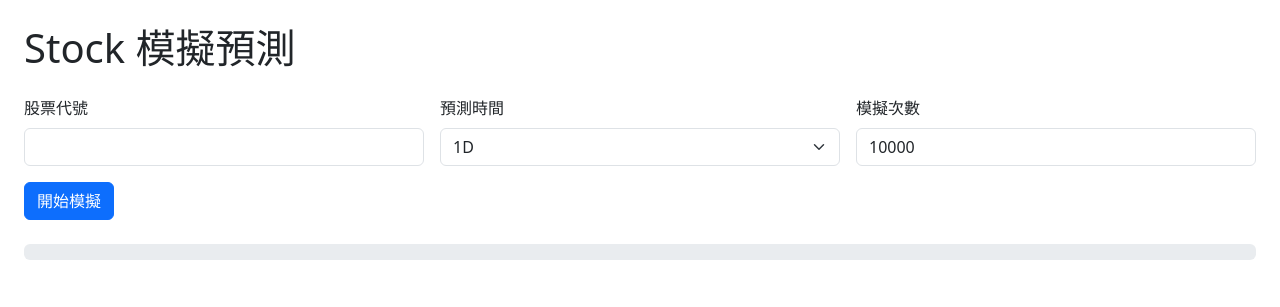
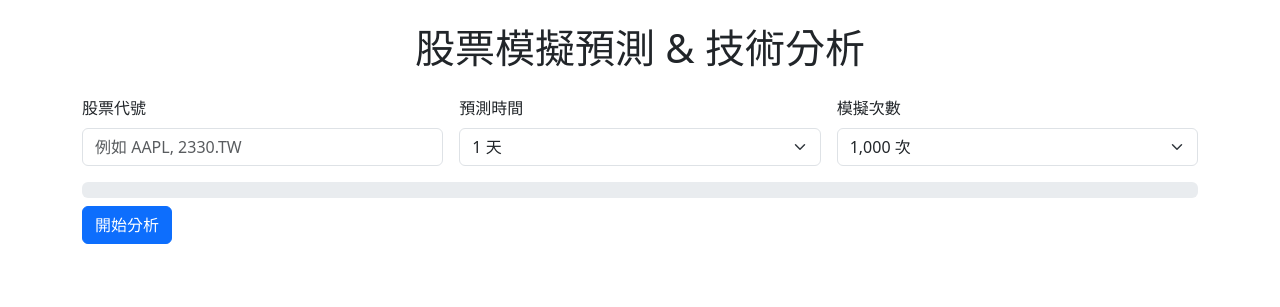
Before and after one commit to stone901016/stock-sim-render3, a Flask app: page / in a window 1280 px wide. Shown: the top 307 px of the page. Run offline with Flask 3, Linux system fonts and the light colour scheme.

Commit message:
Update index.html

```diff
--- a/templates/index.html
+++ b/templates/index.html
@@ -1,96 +1,95 @@
-<!doctype html>
+<!-- index.html -->
+<!DOCTYPE html>
 <html lang="zh-Hant">
 <head>
-  <meta charset="utf-8">
-  <title>Stock 模擬預測</title>
-  <link href="https://cdn.jsdelivr.net/npm/bootstrap@5.3.0/dist/css/bootstrap.min.css" rel="stylesheet">
-  <script src="https://cdn.jsdelivr.net/npm/chart.js"></script>
+  <meta charset="UTF-8"/>
+  <meta name="viewport" content="width=device-width, initial-scale=1.0"/>
+  <title>股票模擬預測 + 技術分析</title>
+  <link href="https://cdn.jsdelivr.net/npm/bootstrap@5.3.2/dist/css/bootstrap.min.css" rel="stylesheet"/>
 </head>
-<body class="p-4">
-
-  <h1 class="mb-4">Stock 模擬預測</h1>
-
+<body class="container py-4">
+  <h1 class="mb-4 text-center">股票模擬預測 & 技術分析</h1>
   <form id="simForm" class="row g-3 mb-4">
     <div class="col-md-4">
       <label for="symbol" class="form-label">股票代號</label>
-      <input list="symbols" id="symbol" class="form-control" required>
-      <datalist id="symbols">
-        <option value="AAPL"><option value="MSFT"><option value="GOOGL">
+      <input list="symbolList" id="symbol" class="form-control" placeholder="例如 AAPL, 2330.TW" required/>
+      <datalist id="symbolList">
+        <option value="AAPL"><option value="MSFT"><option value="GOOGL"><option value="2330.TW"><option value="0050.TW">
       </datalist>
     </div>
     <div class="col-md-4">
       <label for="horizon" class="form-label">預測時間</label>
       <select id="horizon" class="form-select">
-        <option>1D</option><option>1W</option><option>1M</option>
-        <option>3M</option><option>6M</option><option>1Y</option>
+        <option value="1D">1 天</option><option value="1W">1 週</option><option value="1M">1 個月</option>
+        <option value="3M">3 個月</option><option value="6M">半年</option><option value="1Y">1 年</option>
+        <option value="2Y">2 年</option><option value="5Y">5 年</option><option value="10Y">10 年</option>
       </select>
     </div>
     <div class="col-md-4">
       <label for="simulations" class="form-label">模擬次數</label>
-      <input type="number" id="simulations" class="form-control" value="10000" min="100" max="100000">
+      <select id="simulations" class="form-select">
+        <option value="1000">1,000 次</option><option value="10000">10,000 次</option><option value="100000">100,000 次</option>
+      </select>
     </div>
     <div class="col-12">
-      <button type="submit" class="btn btn-primary">開始模擬</button>
+      <div class="progress mb-2">
+        <div id="progBar" class="progress-bar" role="progressbar" style="width:0%">0%</div>
+      </div>
+      <button type="submit" class="btn btn-primary">開始分析</button>
     </div>
   </form>
 
-  <div class="progress mb-4">
-    <div id="progBar" class="progress-bar" role="progressbar" style="width: 0%;">資料下載中，請稍後…</div>
+  <div id="resultSection" style="display:none">
+    <div id="plotContainer" class="mb-4 text-center"></div>
+    <canvas id="histChart" height="200" class="mb-4"></canvas>
+    <div>
+      <h5>研究員觀點</h5>
+      <div id="researchCommentary"></div>
+    </div>
   </div>
 
-  <div id="resultSection" style="display:none;">
-    <h2>模擬結果</h2>
-    <div id="plotContainer" class="mb-4"></div>
-    <canvas id="histChart" height="100"></canvas>
-    <div id="researchCommentary" class="mt-4"></div>
-  </div>
-
+  <script src="https://cdn.jsdelivr.net/npm/chart.js@4.4.1/dist/chart.umd.min.js"></script>
   <script>
     let histChart;
+    let startTime, currentPct = 0;
 
     document.getElementById('simForm').addEventListener('submit', e => {
       e.preventDefault();
+      // 隱藏結果、重設進度條
       document.getElementById('resultSection').style.display = 'none';
       document.getElementById('plotContainer').innerHTML = '';
       const bar = document.getElementById('progBar');
-      bar.style.width = '0%';
-      bar.innerText = '資料下載中，請稍後…';
+      bar.style.width = '0%'; bar.innerText = '0%';
+
+      startTime = Date.now();
+      currentPct = 0;
 
       const sym = document.getElementById('symbol').value;
       const hor = document.getElementById('horizon').value;
       const sim = document.getElementById('simulations').value;
-
       const es = new EventSource(`/api/stock_stream?symbol=${sym}&horizon=${hor}&simulations=${sim}`);
 
       es.onmessage = e => {
         const raw = e.data.trim();
-        if (/^\d+$/.test(raw)) {
-          const pct = parseInt(raw);
-          bar.style.width = `${pct}%`;
-          bar.innerText = `${pct}%`;
-        } else {
-          bar.style.width = '100%';
-          bar.innerText = '100% (完成)';
+        if (raw.startsWith('{')) {
+          // 完成，顯示結果
+          bar.style.width = '100%'; bar.innerText = '資料下載中，請稍候...';
+          const d = JSON.parse(raw);
           es.close();
           document.getElementById('resultSection').style.display = 'block';
-          const d = JSON.parse(raw);
-
-          // 走勢圖
+          // 預測走勢圖
           const img = document.createElement('img');
-          img.src = d.plot_img;
-          img.className = 'img-fluid mb-4';
+          img.src = d.plot_img; img.className = 'img-fluid';
           document.getElementById('plotContainer').appendChild(img);
-
-          // 次數分佈圖
+          // 終值分布圖
           const finals = d.hist_data;
           const bins = 50;
           const min = Math.min(...finals), max = Math.max(...finals), step = (max - min) / bins;
           const counts = Array(bins).fill(0);
-          finals.forEach(v => counts[Math.min(Math.floor((v - min) / step), bins-1)]++);
+          finals.forEach(v => counts[Math.min(Math.floor((v - min) / step), bins - 1)]++);
           const labels = counts.map((_, i) => `${(min + i*step).toFixed(0)}~${(min + (i+1)*step).toFixed(0)}`);
           if (histChart) histChart.destroy();
-          const ctx = document.getElementById('histChart').getContext('2d');
-          histChart = new Chart(ctx, {
+          histChart = new Chart(document.getElementById('histChart'), {
             type: 'bar',
             data: { labels, datasets: [{ label: '次數', data: counts }] },
             options: {
@@ -101,13 +100,19 @@
               plugins: { legend: { display: false } }
             }
           });
-
           // 研究員觀點
           document.getElementById('researchCommentary').innerHTML = d.commentary_html;
+        } else {
+          // 更新進度條，不顯示剩餘秒數
+          const pct = parseInt(raw);
+          if (pct > currentPct && pct < 100) {
+            currentPct = pct;
+            bar.style.width = `${pct}%`;
+            bar.innerText = `${pct}%`;
+          }
         }
       };
     });
   </script>
-
 </body>
 </html>
```
